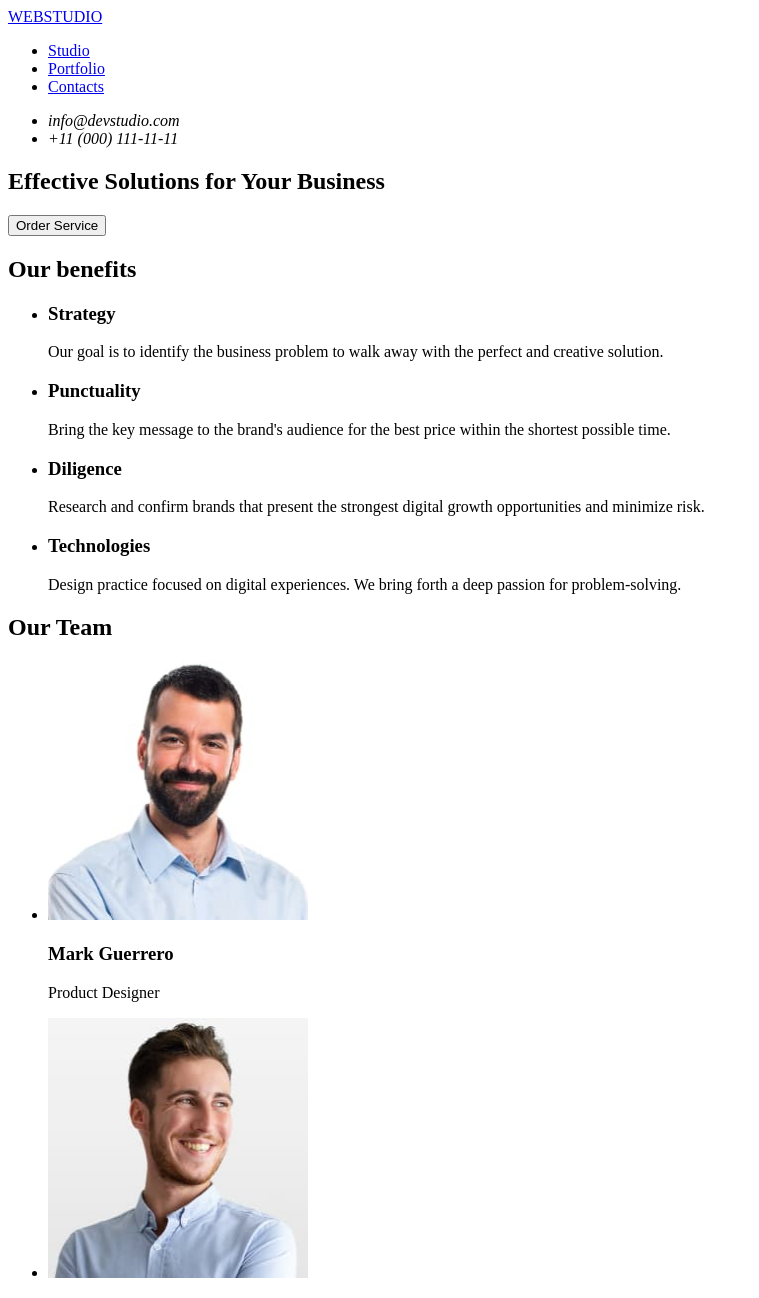
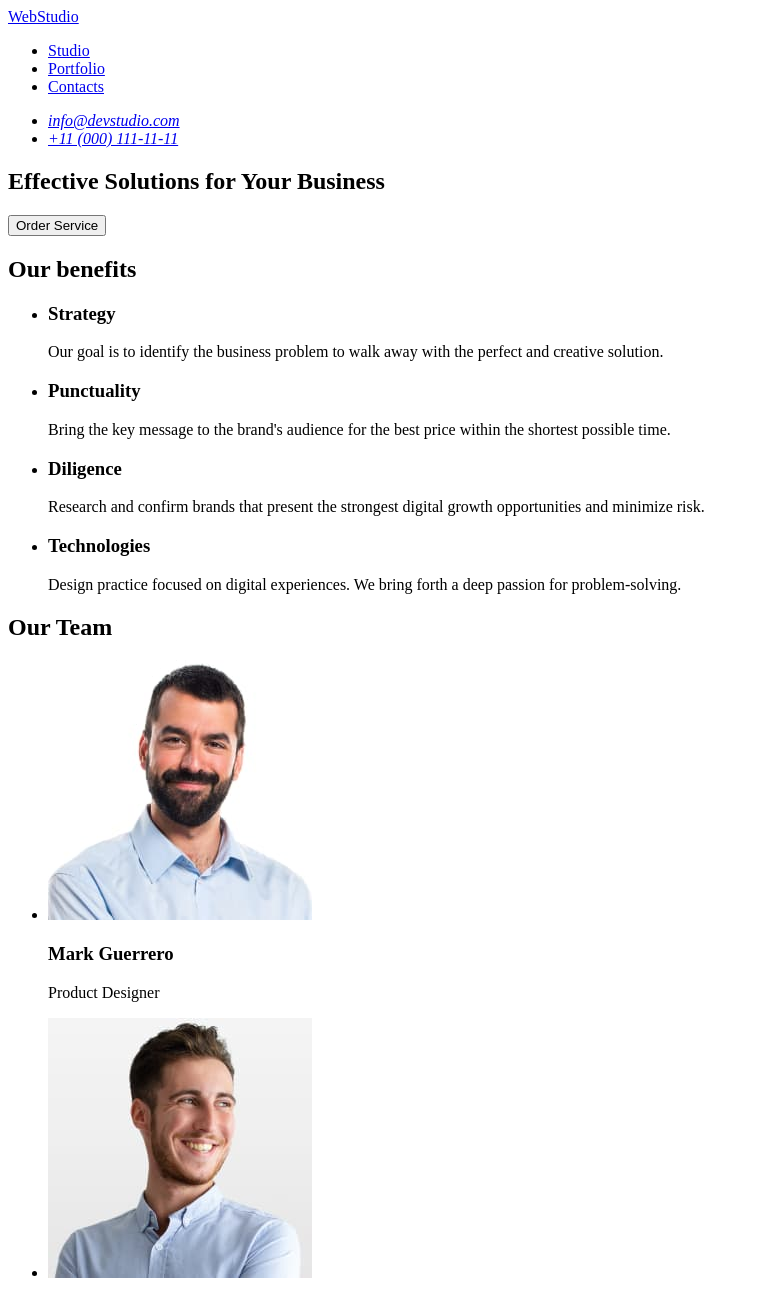
Before and after one commit to Zaitseva-08/goit-markup-hw-01, a plain HTML site: page index.html in a window 1280 px wide. Shown: the top 1298 px of the page, without its empty margins (0-759 px from the left). Drawn offline with Linux system fonts and the light colour scheme.

Commit message:
update contacts

```diff
--- a/index.html
+++ b/index.html
@@ -8,7 +8,7 @@
   <body>
     <header>
       <nav>
-        <a href="./index.html">WEBSTUDIO</a>
+        <a href="./index.html">WebStudio</a>
         <ul>
           <li><a href="#benefits">Studio</a></li>
 
@@ -19,8 +19,8 @@
       </nav>
       <address id="contacts">
         <ul>
-          <li>info@devstudio.com</li>
-          <li>+11 (000) 111-11-11</li>
+          <li><a href="mailto:info@devstudio.com">info@devstudio.com</a></li>
+          <li><a href="tel:+110001111111">+11 (000) 111-11-11</a></li>
         </ul>
       </address>
     </header>
@@ -68,7 +68,7 @@
           <li>
             <img
               src="./images/markguerrero.jpg"
-              width="260"
+              width="264"
               height="260"
               alt="MarkGuerrero-avatar"
             />
@@ -78,7 +78,7 @@
           <li>
             <img
               src="./images/tomford.jpg"
-              width="260"
+              width="264"
               height="260"
               alt="TomFord-avatar"
             />
@@ -88,7 +88,7 @@
           <li>
             <img
               src="./images/camilagarcia.jpg"
-              width="260"
+              width="264"
               height="260"
               alt="CamilaGarcia-avatar"
             />
@@ -98,7 +98,7 @@
           <li>
             <img
               src="./images/danielwilson.jpg"
-              width="260"
+              width="264"
               height="260"
               alt="DanielWilsonavatar"
             />
@@ -109,7 +109,7 @@
       </section>
     </main>
     <footer>
-      <a href="./index.html">WEBSTUDIO</a>
+      <a href="./index.html">WebStudio</a>
       <p>
         Increase the flow of customers and sales for your business with digital
         marketing & growth solutions.
```
